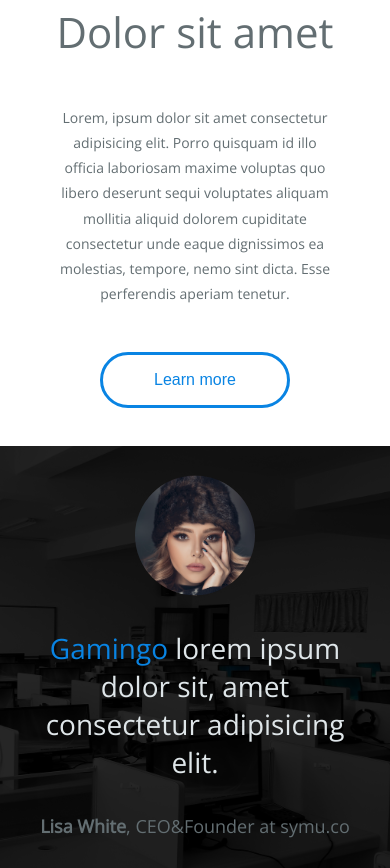
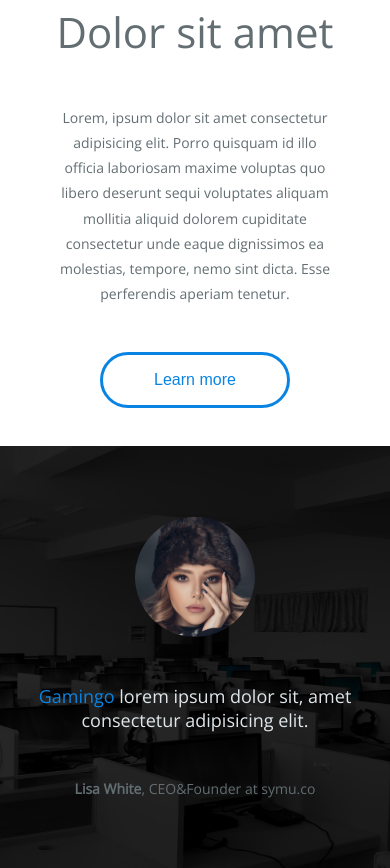
Before and after one commit to MatGom/gamingo, a website: page index.html in a window 390 px wide. Shown: the part 4523-5391 px from the top of the page. Drawn offline with nearby package versions, Linux system fonts and the light colour scheme.

Commit message:
Add media queries for section founder

```diff
--- a/sass/_founder.scss
+++ b/sass/_founder.scss
@@ -1,6 +1,6 @@
 .founder {
 	position: relative;
-	background-image: url(../images/office-hero.jpg);
+	background-image: url('../images/office-hero.jpg');
 	background-position: center;
 	background-size: cover;
 	height: 50vh;
@@ -17,6 +17,7 @@
 	}
 
 	.wrapper {
+		padding: 1em;
 		position: absolute;
 		top: 50%;
 		left: 50%;
@@ -77,3 +78,42 @@
 		}
 	}
 }
+
+@media (max-width: 514px) {
+	.founder {
+		.wrapper {
+			.founder-title {
+				font-size: 22px;
+			}
+
+			p {
+				font-size: 14px;
+			}
+		}
+	}
+}
+
+@media (max-width: 400px) {
+	.founder {
+		.wrapper {
+			.founder-title {
+				margin: 2.6em 0;
+				font-size: 18px;
+			}
+
+			p {
+				font-size: 14px;
+			}
+		}
+	}
+}
+
+@media (max-width: 300px) {
+	.founder {
+		.wrapper {
+			.founder-title {
+				font-size: 16px;
+			}
+		}
+	}
+}
```
Also changed, not shown: css/style.css, 1 other file.
